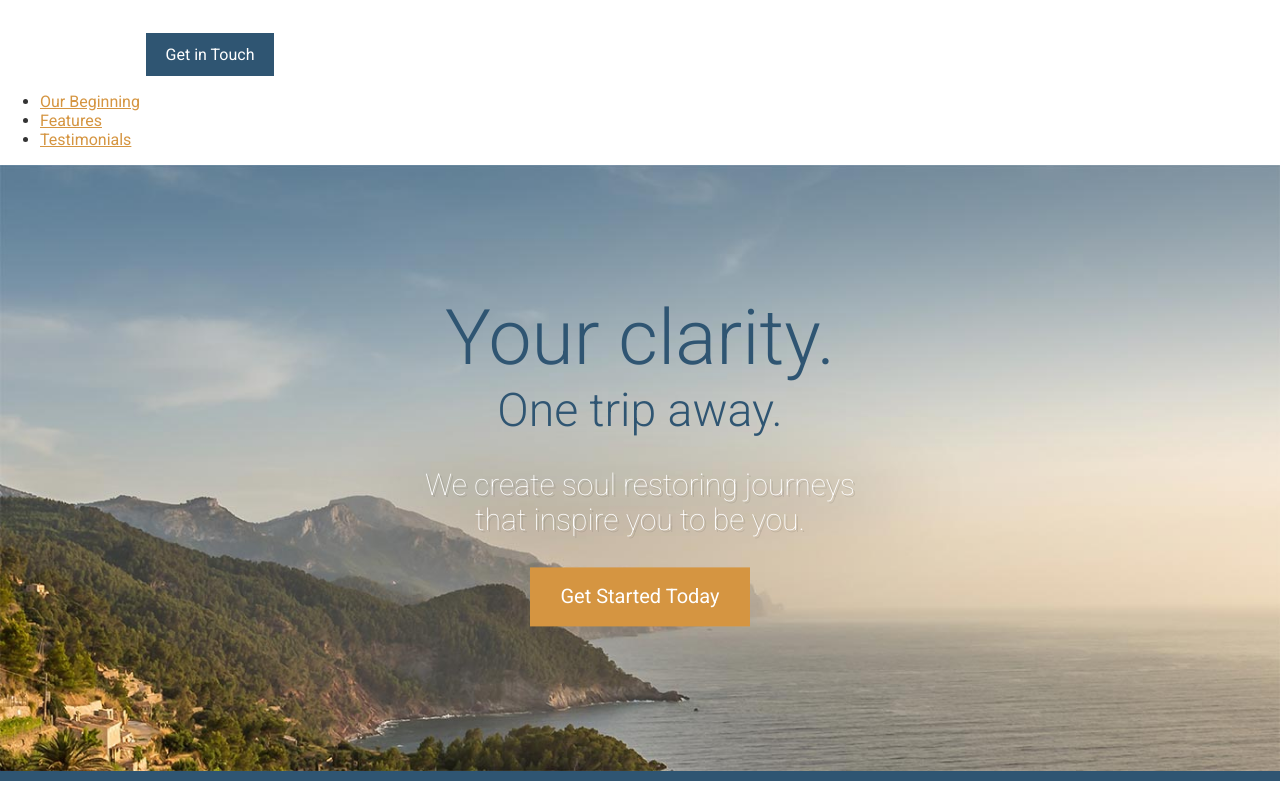
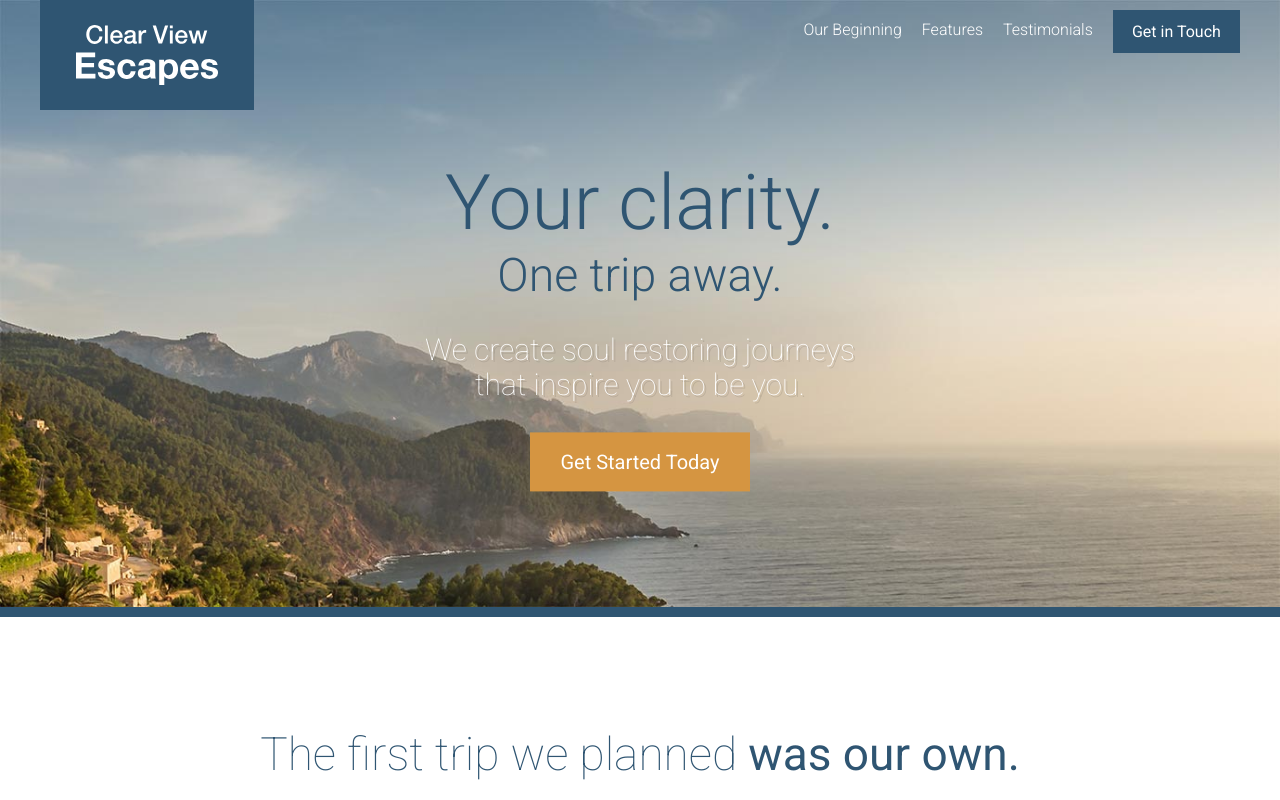
Before and after one commit to alnahas/travel-site, a website: page app/index.html in a window 1280 px wide. Shown: the top 800 px of the page. Drawn offline with Linux system fonts and the light colour scheme.

Commit message:
header menu

```diff
--- a/app/assets/styles/modules/_large-hero.css
+++ b/app/assets/styles/modules/_large-hero.css
@@ -7,12 +7,17 @@
     }
 
     &__text-content{
+        padding-top: 80px;
         position: absolute;
         top: 50%;
         transform: translateY(-50%);
         left: 0;
         width: 100%;
         text-align: center;
+
+         @mixin atMedium {
+             padding-top: 60px;
+        }
     }
 
     &__title{
--- /dev/null
+++ b/app/assets/styles/modules/_primary-nav.css
@@ -0,0 +1,28 @@
+.primary-nav{
+
+
+    &--pull-right {
+        float: right;
+    }
+
+    ul {
+        margin :0;
+        padding:0;
+        @mixin clearfix;
+    }
+
+    li{
+        list-style: none;
+        float: left;
+        padding-right: 20px;
+        padding-top: 10px;
+    }
+
+    a {
+        color:#FFF;
+        text-decoration: none;
+        font-weight: 300;
+        padding: 12px 0;
+    }
+
+}
--- /dev/null
+++ b/app/assets/styles/modules/_site-header.css
@@ -0,0 +1,57 @@
+.site-header{
+    padding: 10px 0;
+    width : 100%;
+    position: absolute;
+    z-index:2;
+
+
+    @mixin atMedium{
+        background-color: rgba($mainBlue,.3);
+    }
+
+    &__btn-container {
+        float: right;
+    }
+
+    &__logo{
+        position: absolute;
+        top: 0;
+        left:50%;
+        transform: translateX(-50%) scale(.8);
+        transform-origin: 50% 0;
+        background-color: $mainBlue;
+        padding : 25px 36px;
+
+     @mixin atMedium {
+            left:auto;
+            transform: translateX(0);
+        }
+    }
+
+    &__logo__graphic{
+        text-indent:-9999px;
+    }
+
+    &__menu-icon{
+        width: 20px;
+        height: 20px;
+        background-color: #FFF;
+        position: absolute;
+        top:10px;
+        right: 10px;
+
+          @mixin atMedium {
+          display : none;
+        }
+    }
+
+    &__menu-content{
+        display: none;
+        @mixin atMedium{
+            display: block;
+        }
+    }
+
+
+
+}
--- a/app/assets/styles/styles.css
+++ b/app/assets/styles/styles.css
@@ -14,3 +14,5 @@
 @import "modules/_testimonial";
 @import "modules/_sprite";
 @import "modules/_site-footer";
+@import "modules/_site-header";
+@import "modules/_primary-nav";
--- a/app/index.html
+++ b/app/index.html
@@ -10,16 +10,30 @@
    href="temp/styles/styles.css"/>
 </head>
 <body>
-  <header>
-    <img src="assets/images/icons/clear-view-escapes.svg">
-    <a href="#" class="btn">Get in Touch</a>
-    <nav>
+  <header class="site-header">
+    <div class="wrapper">
+
+      <div class="site-header__logo">
+        <div class="site-header__logo__graphic icon icon--clear-view-escapes">Clear View Escapes</div>
+      </div>
+
+<div class="site-header__menu-icon"></div>
+
+<div class="site-header__menu-content">
+    <div class="site-header__btn-container">
+      <a href="#" class="btn">Get in Touch</a>
+    </div>
+
+    <nav class="primary-nav primary-nav--pull-right">
       <ul>
         <li><a href="#our-beginning">Our Beginning</a></li>
         <li><a href="#features">Features</a></li>
         <li><a href="#testimonials">Testimonials</a></li>
       </ul>
     </nav>
+</div>
+
+    </div>
   </header>
 
   <div class="large-hero">
--- a/app/temp/styles/styles.css
+++ b/app/temp/styles/styles.css
@@ -447,6 +447,7 @@
 }
 
 .large-hero__text-content{
+  padding-top: 80px;
   position: absolute;
   top: 50%;
   -webkit-transform: translateY(-50%);
@@ -454,6 +455,13 @@
   left: 0;
   width: 100%;
   text-align: center;
+}
+
+@media (min-width: 800px) {
+
+  .large-hero__text-content {
+    padding-top: 60px;
+  }
 }
 
 .large-hero__title{
@@ -1059,3 +1067,105 @@
     margin-right: 1.4rem;
   }
 }
+
+.site-header{
+    padding: 10px 0;
+    width : 100%;
+    position: absolute;
+    z-index:2;
+
+
+
+}
+
+@media (min-width: 800px) {
+
+  .site-header {
+    background-color: rgba(#2f5572,.3);
+  }
+}
+
+.site-header__btn-container {
+  float: right;
+}
+
+.site-header__logo{
+  position: absolute;
+  top: 0;
+  left:50%;
+  -webkit-transform: translateX(-50%) scale(.8);
+          transform: translateX(-50%) scale(.8);
+  -webkit-transform-origin: 50% 0;
+          transform-origin: 50% 0;
+  background-color: #2f5572;
+  padding : 25px 36px;
+}
+
+@media (min-width: 800px) {
+
+  .site-header__logo {
+    left: auto;
+    -webkit-transform: translateX(0);
+            transform: translateX(0);
+  }
+}
+
+.site-header__logo__graphic{
+  text-indent:-9999px;
+}
+
+.site-header__menu-icon{
+  width: 20px;
+  height: 20px;
+  background-color: #FFF;
+  position: absolute;
+  top:10px;
+  right: 10px;
+}
+
+@media (min-width: 800px) {
+
+  .site-header__menu-icon {
+    display: none;
+  }
+}
+
+.site-header__menu-content{
+  display: none;
+}
+
+@media (min-width: 800px) {
+
+  .site-header__menu-content {
+    display: block;
+  }
+}
+
+.primary-nav--pull-right {
+  float: right;
+}
+
+.primary-nav ul {
+  margin :0;
+  padding:0;
+}
+
+.primary-nav ul::after {
+  content: "";
+  clear: both;
+  display: table;
+}
+
+.primary-nav li{
+  list-style: none;
+  float: left;
+  padding-right: 20px;
+  padding-top: 10px;
+}
+
+.primary-nav a {
+  color:#FFF;
+  text-decoration: none;
+  font-weight: 300;
+  padding: 12px 0;
+}
--- a/gulp/tasks/styles.js
+++ b/gulp/tasks/styles.js
@@ -5,12 +5,13 @@
 cssvars =require('postcss-simple-vars'),
 nested = require('postcss-nested'),
 cssImport = require('postcss-import'),
-mixins = require('postcss-mixins');
+mixins = require('postcss-mixins'),
+hexrgba = require('postcss-hexrgba');
 
 
 gulp.task('style',function(){
    return gulp.src('./app/assets/styles/styles.css')
-    .pipe(postcss([cssImport,mixins,cssvars,nested,autoprefixer]))
+    .pipe(postcss([cssImport,mixins,cssvars,nested,hexrgba,autoprefixer]))
     .on('error',function(errorInfo){
         console.log(errorInfo.toString());
         this.emit('end');
--- a/package.json
+++ b/package.json
@@ -14,6 +14,7 @@
     "gulp-rename": "^1.2.2",
     "gulp-svg-sprite": "^1.3.1",
     "gulp-watch": "^4.3.11",
+    "postcss-hexrgba": "^0.2.1",
     "postcss-import": "^9.1.0",
     "postcss-mixins": "^5.4.1",
     "postcss-nested": "^1.0.0",
```
